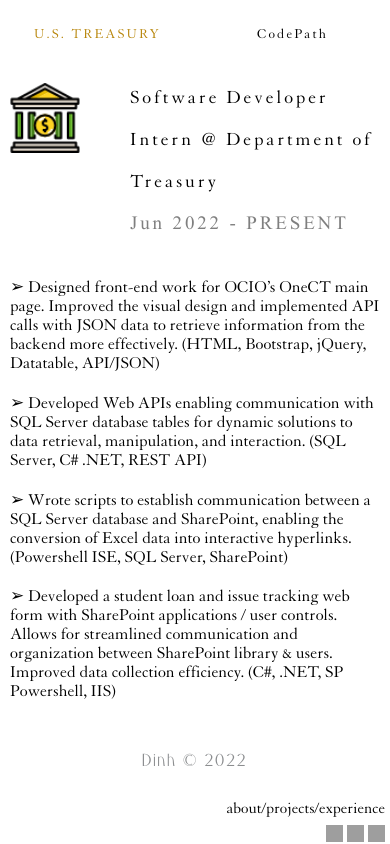
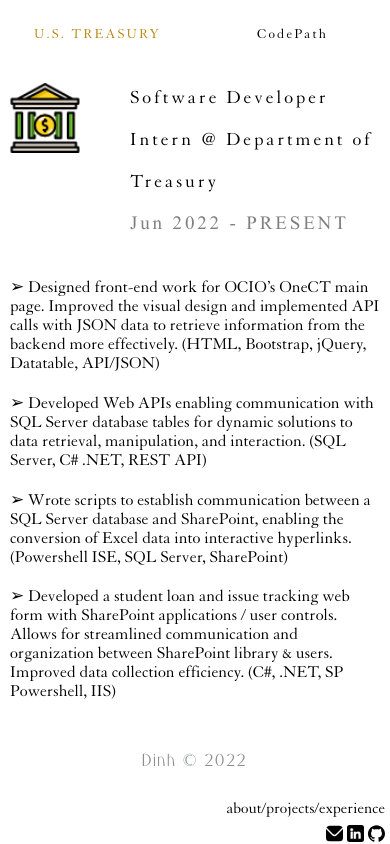
Before and after one commit to dinh2644/my-website, a React (Vite) app: page / in a window 390 px wide. Shown: the part 3007-3851 px from the top of the page. Built offline with nearby package versions, Linux system fonts and the light colour scheme; grey boxes are pictures that could not be loaded.

Commit message:
fixed logos for phone nav

```diff
--- a/src/components/PhoneNav.tsx
+++ b/src/components/PhoneNav.tsx
@@ -1,3 +1,7 @@
+import Envelope from "../assets/img/envelope.svg";
+import LinkedIn from "../assets/img/linkedin.png";
+import GitHub from "../assets/img/github.svg";
+
 const PhoneNav = () => {
   return (
     <>
@@ -8,13 +12,13 @@
         <br />
         <span id="slide">
           <a href="mailto:dinh2644.mail@gmail.com" className="ms-1">
-            <img src="assets/img/envelope.svg" alt="" width="17" height="17" />
+            <img src={Envelope} alt="" width="17" height="17" />
           </a>
           <a href="https://www.linkedin.com/in/dinh2644/" className="ms-1">
-            <img src="assets/img/linkedin.png" alt="" width="17" height="17" />
+            <img src={LinkedIn} alt="" width="17" height="17" />
           </a>
           <a href="https://github.com/dinh2644" className="ms-1">
-            <img src="assets/img/github.svg" alt="" width="17" height="17" />
+            <img src={GitHub} alt="" width="17" height="17" />
           </a>
         </span>
       </nav>
```
Also changed, not shown: index.html (+14 -1 lines).
